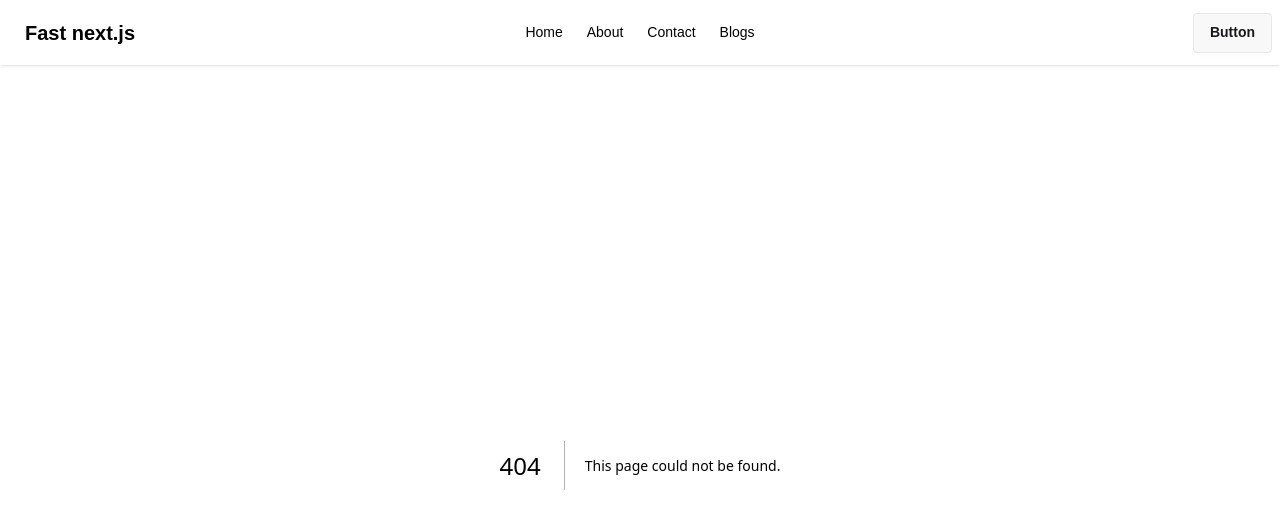
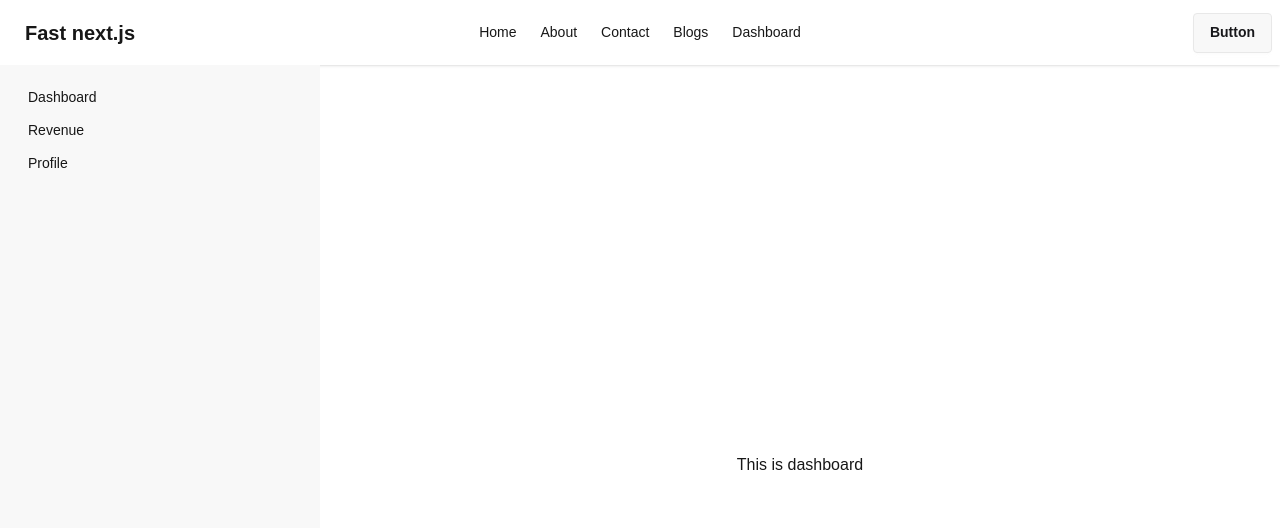
Before and after one commit to md-moynul/my-fast-next.js-app, a Next.js app: page /dashboard in a window 1280 px wide. Before the commit this address had no page. Shown: the top 528 px of the page. Built offline with nearby package versions, Linux system fonts and the light colour scheme.

Commit message:
add dashboard and explore layout

```diff
--- /dev/null
+++ b/src/app/dashboard/layout.jsx
@@ -0,0 +1,28 @@
+import Link from "next/link";
+
+
+const DashboardLayout = ({children}) => {
+    return (
+        <div className="drawer lg:drawer-open">
+            <input id="my-drawer-3" type="checkbox" className="drawer-toggle" />
+            <div className="drawer-content flex flex-col items-center justify-center">
+                 {children}
+                <label htmlFor="my-drawer-3" className="btn drawer-button lg:hidden">
+                    Open drawer
+                </label>
+            </div>
+            <div className="drawer-side">
+                <label htmlFor="my-drawer-3" aria-label="close sidebar" className="drawer-overlay"></label>
+                <ul className="menu bg-base-200 min-h-full w-80 p-4">
+                    {/* Sidebar content here */}
+                    <li><Link href='/dashboard'>Dashboard</Link></li>
+                    <li><Link href='/dashboard/revenue'>Revenue</Link></li>
+                    <li><Link href='/dashboard/profile'>Profile</Link></li>
+
+                </ul>
+            </div>
+        </div>
+    );
+};
+
+export default DashboardLayout;
--- /dev/null
+++ b/src/app/dashboard/page.jsx
@@ -0,0 +1,10 @@
+
+const DashboardPage = () => {
+    return (
+        <div>
+            This is dashboard
+        </div>
+    );
+};
+
+export default DashboardPage;
--- /dev/null
+++ b/src/app/dashboard/profile/page.jsx
@@ -0,0 +1,11 @@
+import React from 'react';
+
+const ProfilePage = () => {
+    return (
+        <div>
+            <h1>Update Your profile</h1>
+        </div>
+    );
+};
+
+export default ProfilePage;
--- /dev/null
+++ b/src/app/dashboard/revenue/page.jsx
@@ -0,0 +1,11 @@
+import React from 'react';
+
+const Revenue = () => {
+    return (
+        <div>
+            <h1>money coming soon...</h1>
+        </div>
+    );
+};
+
+export default Revenue;
--- a/src/components/Navbar.jsx
+++ b/src/components/Navbar.jsx
@@ -7,6 +7,7 @@
         <li><Link href='/about'>About</Link></li>
         <li><Link href='/contact'>Contact</Link></li>
         <li><Link href='/blogs'>Blogs</Link></li>
+        <li><Link href='/dashboard'>Dashboard</Link></li>
     </>
     return (
         <div className="navbar bg-base-100 shadow-sm">
```
